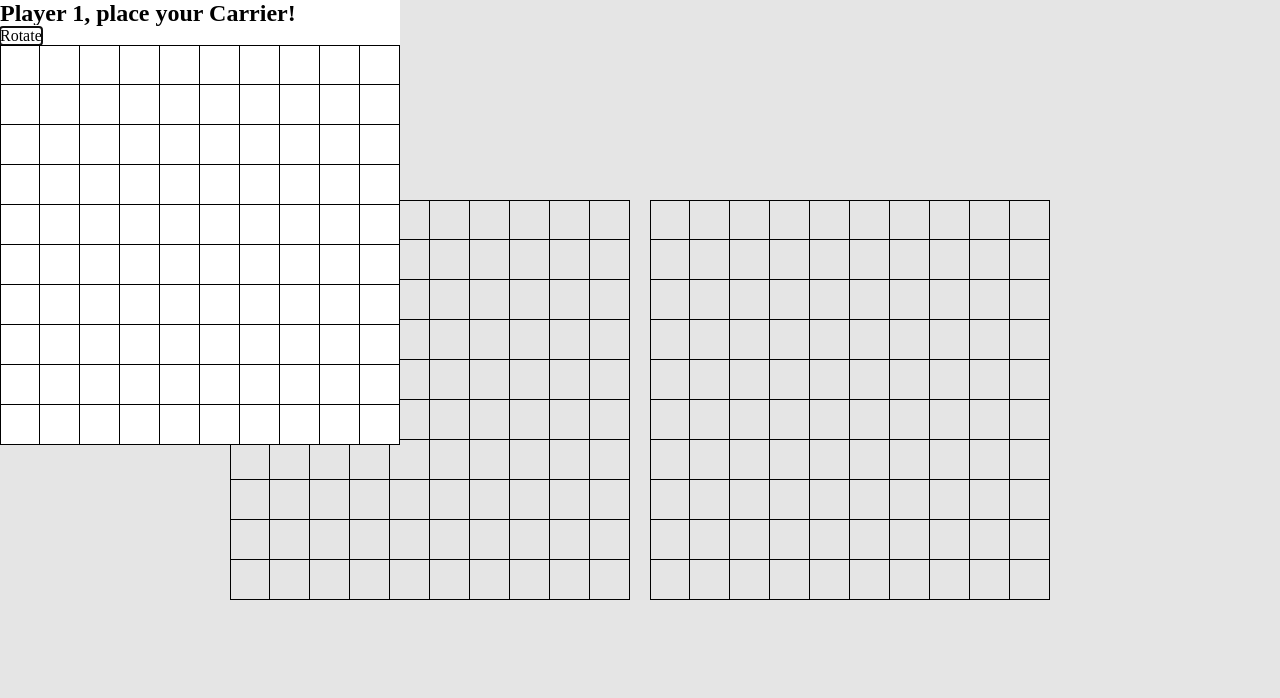
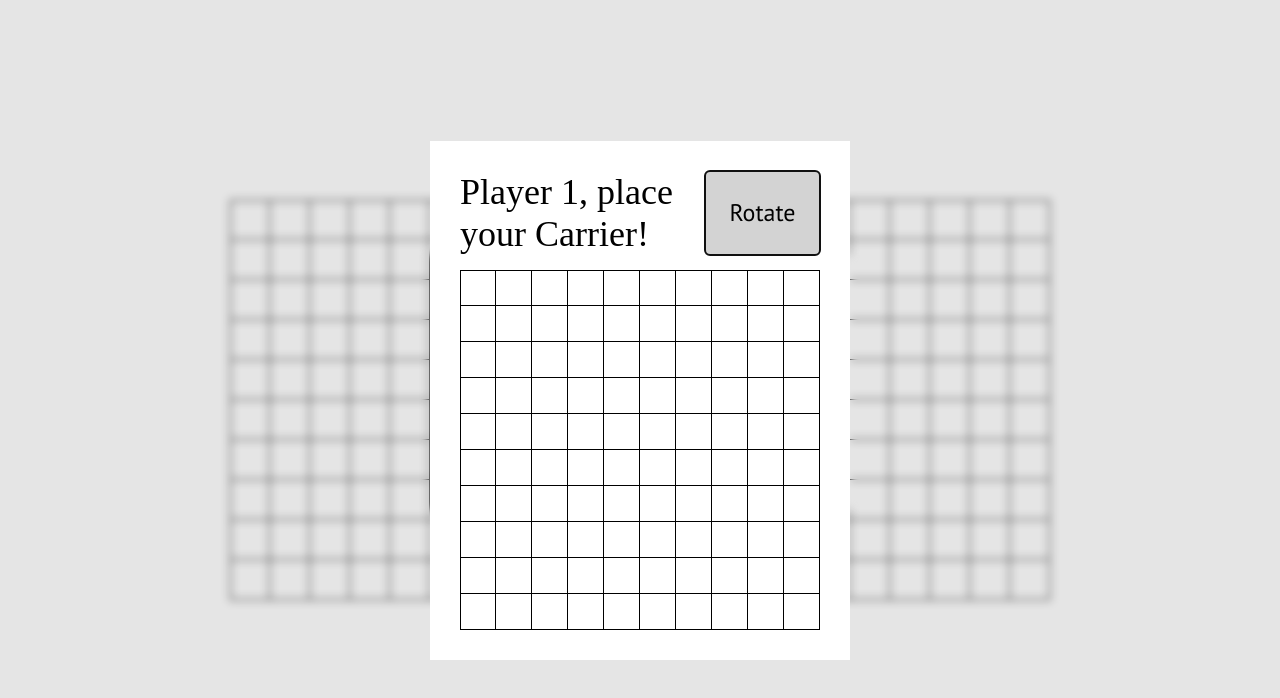
Before and after one commit to Objectivitix/battleship, a website built with webpack: page src/index.html in a window 1280 px wide. Built offline with nearby package versions, Linux system fonts and the light colour scheme; a web font is replaced by a local one.

Commit message:
Style arrange fleet modal

```diff
--- a/src/index.html
+++ b/src/index.html
@@ -7,9 +7,11 @@
   </head>
   <body>
     <dialog class="arrange">
-      <h2 class="arrange__heading"></h2>
-      <button class="arrange__rotate">Rotate</button>
-      <div class="grid arrange__grid"></div>
+      <div class="arrange__wrapper">
+        <h2 class="arrange__heading"></h2>
+        <button class="arrange__rotate">Rotate</button>
+        <div class="grid arrange__grid"></div>
+      </div>
     </dialog>
     <main class="game">
       <div class="grid grid--one"></div>
--- a/src/styles.css
+++ b/src/styles.css
@@ -1,3 +1,7 @@
+/* FONTS */
+
+@import url("https://fonts.googleapis.com/css2?family=Handjet:wght@400;500;700&family=PT+Sans:wght@400;700&display=swap");
+
 /* RESET */
 
 *,
@@ -29,6 +33,9 @@ button {
 :root {
   font-size: 62.5%;
 
+  --ff-prm: "Handjet", serif;
+  --ff-sec: "PT Sans", sans-serif;
+
   --fs-200: 1.2rem;
   --fs-300: 1.4rem;
   --fs-400: 1.6rem;
@@ -38,17 +45,13 @@ button {
   --fs-800: 2.8rem;
   --fs-900: 3.2rem;
 
-  --fw-lgt: 300;
   --fw-reg: 400;
   --fw-med: 500;
   --fw-bld: 700;
 }
 
 body {
-  display: flex;
-  justify-content: center;
-  align-items: center;
-  height: 100vh;
+  font-family: var(--ff-prm);
   font-size: var(--fs-400);
 }
 
@@ -62,11 +65,13 @@ button {
   background: none;
 }
 
-/* LOLZ */
+/* GLOBAL */
 
-.game {
+body {
   display: flex;
-  gap: 2rem;
+  justify-content: center;
+  align-items: center;
+  height: 100vh;
 }
 
 .grid {
@@ -92,6 +97,50 @@ button {
   border-left-width: 1px;
 }
 
+/* MODAL */
+
+.arrange {
+  padding: 3rem;
+  margin: auto;
+}
+
+.arrange::backdrop {
+  backdrop-filter: blur(4px);
+}
+
+.arrange__wrapper {
+  display: grid;
+  grid-template-columns: 2fr 1fr;
+  gap: 1.5rem;
+  width: 45vmin;
+}
+
+.arrange__heading {
+  font-size: 4.5vmin;
+  font-weight: var(--fw-med);
+}
+
+.arrange__rotate {
+  background-color: lightgray;
+  border-radius: 0.5rem;
+  font-family: var(--ff-sec);
+  font-size: 3vmin;
+}
+
+.arrange__grid {
+  grid-column: 1 / -1;
+  aspect-ratio: 1 / 1;
+  width: auto;
+  height: auto;
+}
+
+/* MAIN */
+
+.game {
+  display: flex;
+  gap: 2rem;
+}
+
 .grid__cell--attacked {
   background-color: lightgray;
 }
@@ -100,6 +149,8 @@ button {
   background-color: lightcoral;
 }
 
+/* EXTRAS */
+
 .winner {
   position: absolute;
   left: 50%;
```
